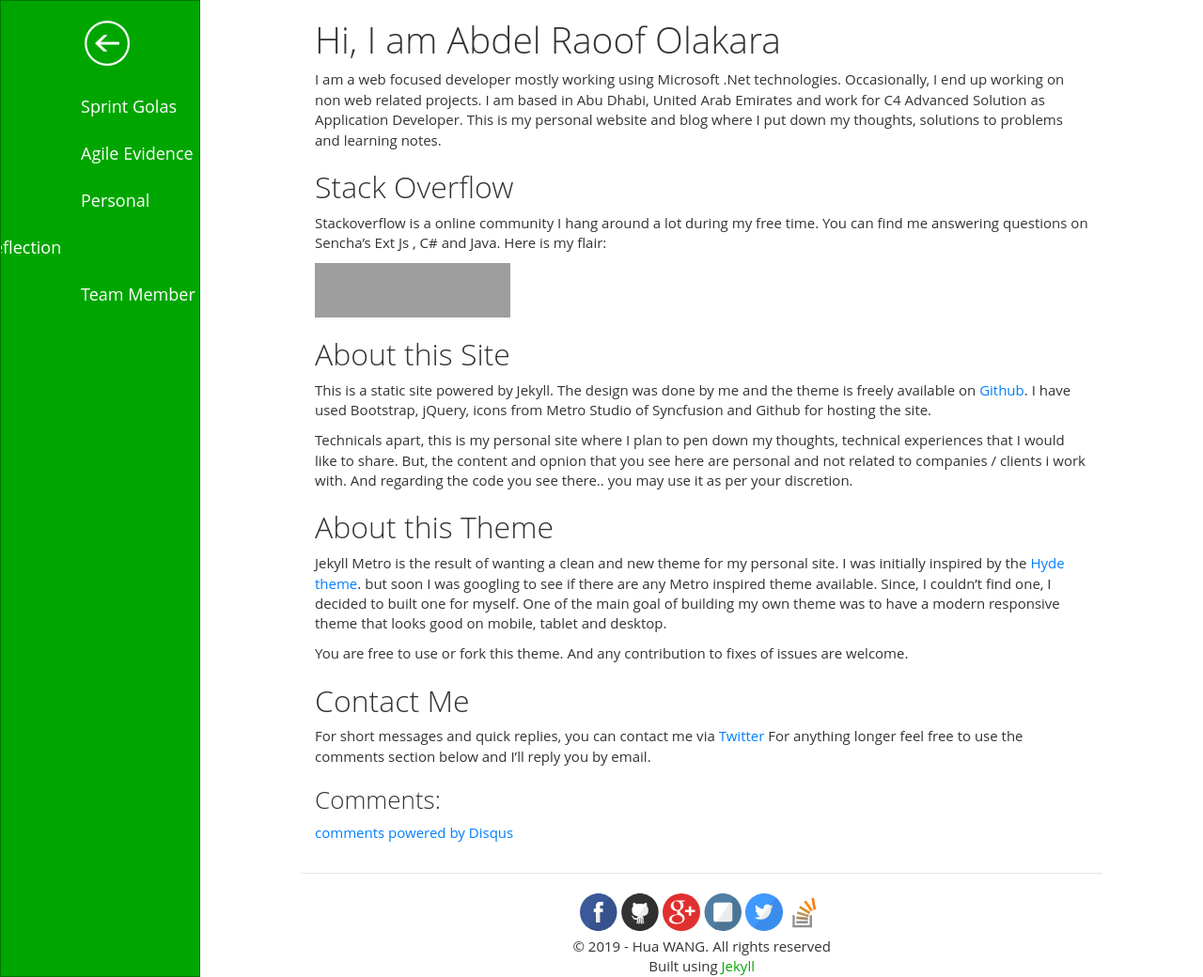
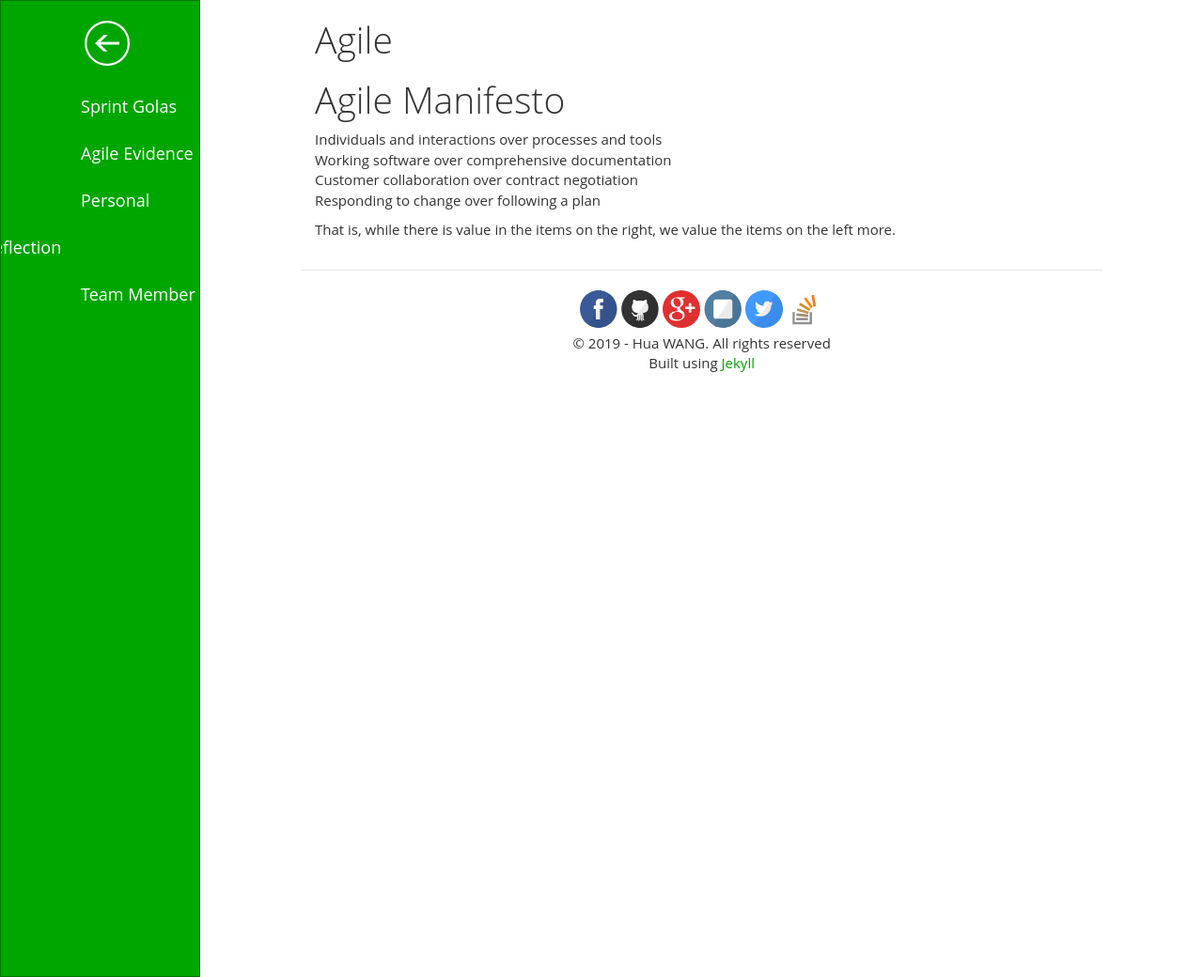
Before and after one commit to aemooooon/Software-engineering-profolio, a Jekyll site: the page built from agile/index.md, in a window 1280 px wide and 1040 px high. Shown: the whole window at 94% size. Built offline with Jekyll 4.4.1, drawn with Linux system fonts in a browser that asks for light colours; nearby versions of some CDN libraries; a script that is not in the unit is left out; comment, search, counter and statistics services are not loaded; grey boxes are pictures that could not be loaded.

Commit message:
Update index.md

```diff
--- a/agile/index.md
+++ b/agile/index.md
@@ -1,54 +1,14 @@
 ---
 layout: page
-title: Hi, I am Abdel Raoof Olakara
-description: About Me page of Abdel Raoof
+title: Agile
+description: Agile manifesto, principles and the impact of our project.
 theme: green
 ---
 
-I am a web focused developer mostly working using Microsoft .Net technologies. Occasionally, I end up working on non web related projects. I am based in Abu Dhabi, United Arab Emirates and work for C4 Advanced Solution as Application Developer.
-This is my personal website and blog where I put down my thoughts, solutions to problems and learning notes.
+# Agile Manifesto
+Individuals and interactions over processes and tools<br>
+Working software over comprehensive documentation<br>
+Customer collaboration over contract negotiation<br>
+Responding to change over following a plan<br>
 
-## Stack Overflow
-
-Stackoverflow is a online community I hang around a lot during my free time. You can find me answering questions on Sencha's Ext Js , C# and Java. Here is my flair:
-
-<a href="http://stackexchange.com/users/62487">
-<img src="http://stackexchange.com/users/flair/62487.png?theme=clean" width="208" height="58" alt="profile for Abdel Olakara on Stack Exchange, a network of free, community-driven Q&amp;A sites" title="profile for Abdel Olakara on Stack Exchange, a network of free, community-driven Q&amp;A sites">
-</a>
-
-
-## About this Site
-
-This is a static site powered by Jekyll. The design was done by me and the theme is freely available on [Github](https://github.com/olakara/JekyllMetro). I have used Bootstrap, jQuery, icons from Metro Studio of Syncfusion and Github for hosting the site.
-
-Technicals apart, this is my personal site where I plan to pen down my thoughts, technical experiences that I would like to share. But, the content and opnion that you see here are personal and not related to companies / clients i work with. And regarding the code you see there.. you may use it as per your discretion.
-
-## About this Theme
-
-Jekyll Metro is the result of wanting a clean and new theme for my personal site. I was initially inspired by the [Hyde theme](https://github.com/poole/hyde). but soon I was googling to see if there are any Metro inspired theme available.
-Since, I couldn't find one, I decided to built one for myself. One of the main goal of building my own theme was to have a modern responsive theme that looks good on mobile, tablet and desktop.
-
-You are free to use or fork this theme. And any contribution to fixes of issues are welcome.
-
-## Contact Me
-
-For short messages and quick replies, you can contact me via [Twitter](http://twitter.com/olakara) For anything longer feel free to use the comments section below and I'll reply you by email.
-
-### Comments:
-
-<div id="disqus_thread"></div>
-<script type="text/javascript">
-  /* * * CONFIGURATION VARIABLES: EDIT BEFORE PASTING INTO YOUR WEBPAGE * * */
-  var disqus_shortname = '{{site.disqushandler}}';
-
-  /* * * DON'T EDIT BELOW THIS LINE * * */
-  (function() {
-      var dsq = document.createElement('script'); dsq.type = 'text/javascript'; dsq.async = true;
-      dsq.src = '//' + disqus_shortname + '.disqus.com/embed.js';
-      (document.getElementsByTagName('head')[0] || document.getElementsByTagName('body')[0]).appendChild(dsq);
-  })();
-</script>
-<noscript>Please enable JavaScript to view the <a href="http://disqus.com/?ref_noscript">comments powered by Disqus.</a></noscript>
-<a href="http://disqus.com" class="dsq-brlink">comments powered by <span class="logo-disqus">Disqus</span></a>
-
-<script src="https://txtpen.com/embed.js?site={{site.txtpenhandler}}" />
+That is, while there is value in the items on the right, we value the items on the left more.
```
